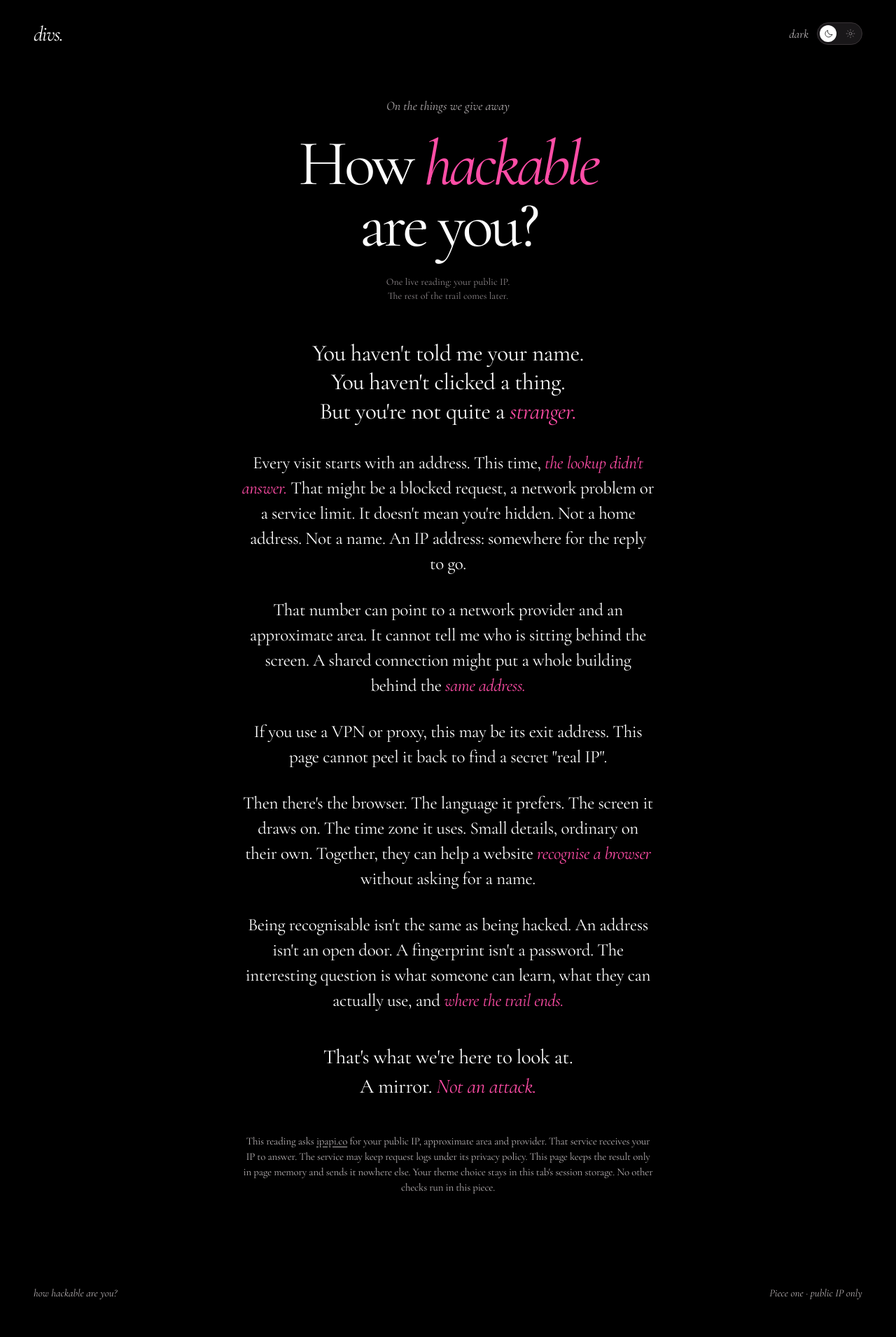
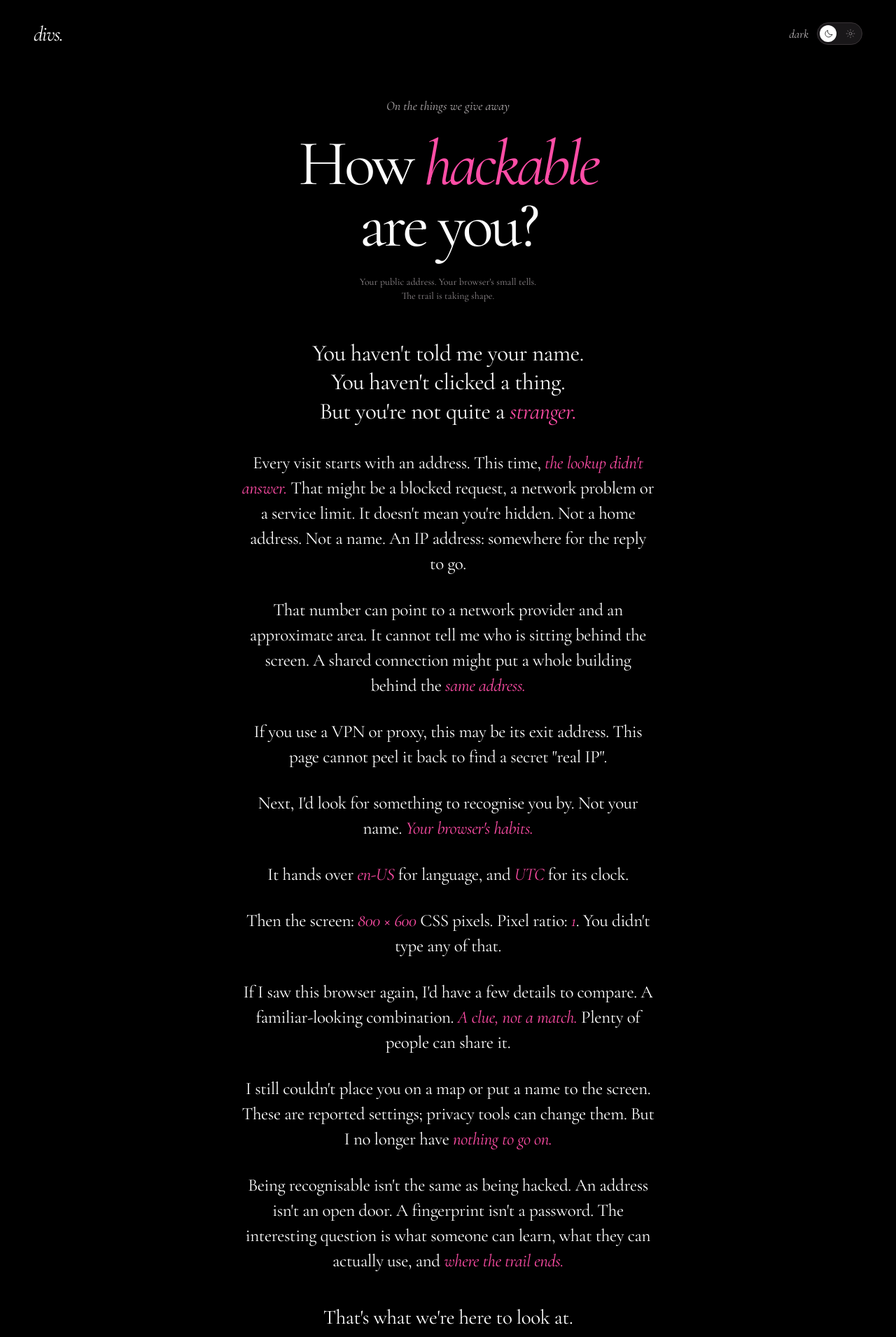
Before and after one commit to divsvash/hackable, a Next.js app: page / in a window 1280 px wide. Shown: the top 1910 px of the page at 70% size. Before the commit the page ends 1882 px from the top, so only its background shows below. Built offline with nearby package versions, Linux system fonts and the light colour scheme; no server answers.

Commit message:
weave browser clues into the recon narrative

```diff
--- a/app/page.js
+++ b/app/page.js
@@ -1,10 +1,19 @@
 'use client';
 import { useEffect, useState } from 'react';
 import { lookupAddress } from './lookup.mjs';
+import { readBrowser } from './browser.mjs';
 function Sun(){return <svg aria-hidden="true" viewBox="0 0 24 24"><circle cx="12" cy="12" r="3.5"/><path d="M12 2v2m0 16v2M2 12h2m16 0h2M5 5l1.5 1.5m11 11L19 19M5 19l1.5-1.5m11-11L19 5"/></svg>}
 function Moon(){return <svg aria-hidden="true" viewBox="0 0 24 24"><path d="M20 14.5A8.5 8.5 0 0 1 9.5 4 8.5 8.5 0 1 0 20 14.5Z"/></svg>}
 export default function Page(){
  const [light,setLight]=useState(false);
+ const [browser,setBrowser]=useState(null);
+ useEffect(()=>{
+  const update=()=>setBrowser(readBrowser({nav:navigator,screen:window.screen,ratio:()=>window.devicePixelRatio,timeZone:()=>Intl.DateTimeFormat().resolvedOptions().timeZone}));
+  update();
+  window.addEventListener('languagechange',update);
+  window.addEventListener('resize',update);
+  return ()=>{window.removeEventListener('languagechange',update);window.removeEventListener('resize',update)};
+ },[]);
  const [lookup,setLookup]=useState({status:'loading',data:null});
  useEffect(()=>{
   const controller=new AbortController();
@@ -22,19 +31,23 @@ export default function Page(){
   <main id="main">
    <p className="eyebrow">On the things we give away</p>
    <h1>How <i>hackable</i><br/>are you?</h1>
-   <p className="scope-note">One live reading: your public IP.<br/>The rest of the trail comes later.</p>
+   <p className="scope-note">Your public address. Your browser&apos;s small tells.<br/>The trail is taking shape.</p>
    <article aria-label="What your public IP gives away">
     <p className="opening">You haven&apos;t told me your name.<br/>You haven&apos;t clicked a thing.<br/>But you&apos;re not quite a <em>stranger.</em></p>
     <p aria-live="polite" aria-atomic="true">Every visit starts with an address. {lookup.status==='ready'?<>This connection shows up as <span className="reading">{lookup.data.ip}</span>.</>:lookup.status==='loading'?<span className="reading pending">Looking for yours now.</span>:<>This time, <em>the lookup didn&apos;t answer.</em> That might be a blocked request, a network problem or a service limit. It doesn&apos;t mean you&apos;re hidden.</>} Not a home address. Not a name. An IP address: somewhere for the reply to go.</p>
     {lookup.status==='ready'&&<p className="live-result">The lookup places that address around <em>{lookup.data.area || 'an area it could not identify'}</em>, on a network listed as <em>{lookup.data.provider || 'an unknown provider'}</em>{lookup.data.asn?<> ({lookup.data.asn})</>:null}. That&apos;s a database estimate, not a GPS fix. It can be wrong.</p>}
     <p>That number can point to a network provider and an approximate area. It cannot tell me who is sitting behind the screen. A shared connection might put a whole building behind the <em>same address.</em></p>
     <p>If you use a VPN or proxy, this may be its exit address. This page cannot peel it back to find a secret &quot;real IP&quot;.</p>
-    <p>Then there&apos;s the browser. The language it prefers. The screen it draws on. The time zone it uses. Small details, ordinary on their own. Together, they can help a website <em>recognise a browser</em> without asking for a name.</p>
+    <p>Next, I&apos;d look for something to recognise you by. Not your name. <em>Your browser&apos;s habits.</em></p>
+    <p>{browser?<>It hands over <em className="browser-reading">{browser.languages.length?browser.languages.join(', '):'no language preference'}</em> for language, and <em className="browser-reading">{browser.timeZone || 'no time zone'}</em> for its clock.</>:<>The language. The clock. Reading what this browser is willing to share.</>}</p>
+    {browser&&<p className="browser-result">Then the screen: {browser.width&&browser.height?<em className="browser-reading">{browser.width} × {browser.height}</em>:<em>dimensions withheld</em>} CSS pixels. Pixel ratio: <em className="browser-reading">{browser.pixelRatio || 'not reported'}</em>. You didn&apos;t type any of that.</p>}
+    <p>If I saw this browser again, I&apos;d have a few details to compare. A familiar-looking combination. <em>A clue, not a match.</em> Plenty of people can share it.</p>
+    <p>I still couldn&apos;t place you on a map or put a name to the screen. These are reported settings; privacy tools can change them. But I no longer have <em>nothing to go on.</em></p>
     <p>Being recognisable isn&apos;t the same as being hacked. An address isn&apos;t an open door. A fingerprint isn&apos;t a password. The interesting question is what someone can learn, what they can actually use, and <em>where the trail ends.</em></p>
     <p className="closing">That&apos;s what we&apos;re here to look at.<br/>A mirror. <i>Not an attack.</i></p>
-    <p className="privacy-note">This reading asks <a href="https://ipapi.co/privacy/" target="_blank" rel="noreferrer">ipapi.co</a> for your public IP, approximate area and provider. That service receives your IP to answer. The service may keep request logs under its privacy policy. This page keeps the result only in page memory and sends it nowhere else. Your theme choice stays in this tab&apos;s session storage. No other checks run in this piece.</p>
+    <p className="privacy-note">This reading asks <a href="https://ipapi.co/privacy/" target="_blank" rel="noreferrer">ipapi.co</a> for your public IP, approximate area and provider. That service receives your IP to answer. The service may keep request logs under its privacy policy. This page keeps the result only in page memory and sends it nowhere else. Your theme choice stays in this tab&apos;s session storage. Language, screen and time-zone readings stay on this page; they are not added to the IP request. No fingerprint identifier is generated or saved.</p>
    </article>
   </main>
-  <footer><span>how hackable are you?</span><span>Piece one · public IP only</span></footer>
+  <footer><span>how hackable are you?</span><span>Public IP + browser settings</span></footer>
  </div>
 }
```
Also changed, not shown: app/globals.css.
